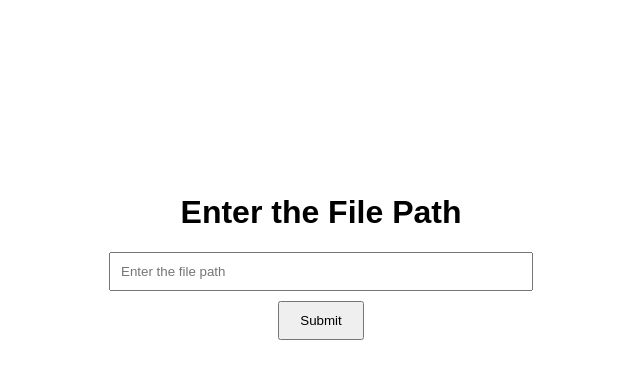
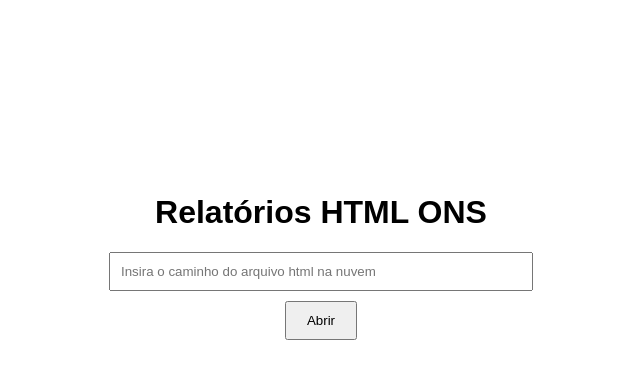
Before and after one commit to davidAlexander08/visualizador-html, a FastAPI app: page / in a window 1280 px wide. Shown: the part 144-523 px from the top of the page, without its empty margins (319-959 px from the left). Run offline with FastAPI, Linux system fonts and the light colour scheme.

Commit message:
Inicializacao ao chamar o main e personalizacao de website

```diff
--- a/main.py
+++ b/main.py
@@ -2,6 +2,7 @@ from fastapi import FastAPI, HTTPException, Query, Request
 from fastapi.responses import HTMLResponse
 from fastapi.templating import Jinja2Templates
 import os
+import uvicorn
 
 app = FastAPI()
 
@@ -14,13 +15,12 @@ async def form_page(request: Request):
 
 @app.get("/view", response_class=HTMLResponse)
 async def view_html(file_path: str = Query(..., description="Path to the HTML file")):
-    # Sanitize the file_path to avoid directory traversal attacks
-    #file_path = os.path.normpath(file_path)  # Normalize the path
-    print(f"Received file_path: {file_path}")
-    # Check if the file exists
     if not os.path.isfile(file_path):
-        raise HTTPException(status_code=404, detail="File not found")
+        raise HTTPException(status_code=404, detail="Arquivo nao encontrado, provavelmente foi fornecido o caminho errado")
 
-    # Read and return the file content
     with open(file_path, "r") as file:
         return HTMLResponse(content=file.read(), status_code=200)
+
+
+if __name__ == "__main__":
+    uvicorn.run("main:app", host="0.0.0.0", port=8000, log_level="info")
--- a/templates/form.html
+++ b/templates/form.html
@@ -3,7 +3,7 @@
 <head>
     <meta charset="UTF-8">
     <meta name="viewport" content="width=device-width, initial-scale=1.0">
-    <title>Submit File Path</title>
+    <title>Relatorios HTML ONS</title>
     <style>
         body {
             font-family: Arial, sans-serif;
@@ -30,10 +30,10 @@
 </head>
 <body>
     <div class="container">
-        <h1>Enter the File Path</h1>
+        <h1>Relatórios HTML ONS</h1>
         <form action="/view" method="get">
-            <input type="text" name="file_path" placeholder="Enter the file path" required>
-            <input type="submit" value="Submit">
+            <input type="text" name="file_path" placeholder="Insira o caminho do arquivo html na nuvem" required>
+            <input type="submit" value="Abrir">
         </form>
     </div>
 </body>
```
